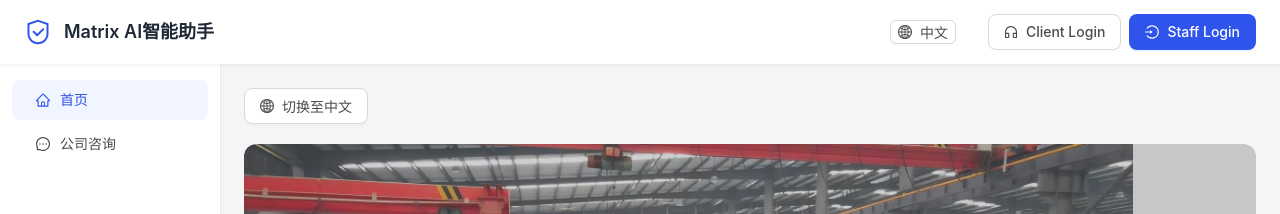
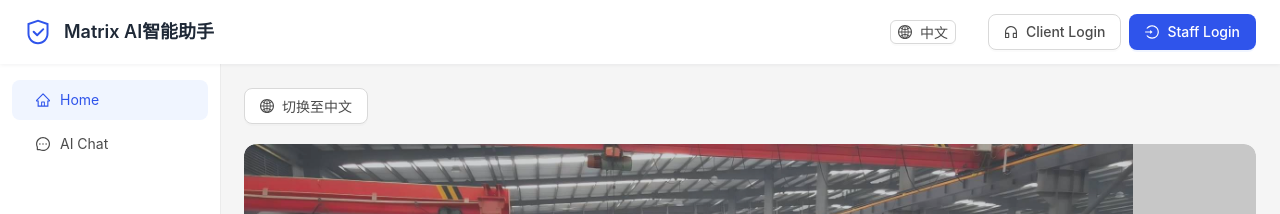
Before and after one commit to amike42w-sys/company-ai, a React (Vite) app: page / in a window 1280 px wide. Shown: the top 214 px of the page. Built offline with nearby package versions, Linux system fonts and the light colour scheme.

Commit message:
fix: 彻底汉化MainLayout所有残留中文，实现导航与菜单全双语

```diff
--- a/src/components/Layout/MainLayout.tsx
+++ b/src/components/Layout/MainLayout.tsx
@@ -39,17 +39,17 @@ const MainLayout: React.FC = () => {
     {
       key: 'profile',
       icon: <UserOutlined />,
-      label: '个人资料',
+      label: t('profile'),
       onClick: () => navigate('/profile'),
     },
     {
-      type: 'divider', // 增加一条分割线，更精致
+      type: 'divider',
     },
     {
       key: 'logout',
       icon: <LogoutOutlined />,
-      label: '退出登录',
-      danger: true, // 退出按钮变成红色警示，细节拉满
+      label: t('logout'),
+      danger: true,
       onClick: handleLogout,
     },
   ]
@@ -60,12 +60,12 @@ const MainLayout: React.FC = () => {
       {
         key: '/',
         icon: <HomeOutlined />,
-        label: '首页',
+        label: t('menu_home'),
       },
       {
         key: '/public-chat',
         icon: <MessageOutlined />,
-        label: '公司咨询',
+        label: t('menu_chat'),
       },
     ]
 
@@ -73,7 +73,7 @@ const MainLayout: React.FC = () => {
       items.push({
         key: '/analysis',
         icon: <ExperimentOutlined />,
-        label: '成分分析',
+        label: t('menu_analysis'),
       })
     }
 
@@ -81,17 +81,17 @@ const MainLayout: React.FC = () => {
       items.push({
         key: 'supplier',
         icon: <BankOutlined />,
-        label: '供应商管理',
+        label: t('menu_supplier'),
         children:[
           {
             key: '/suppliers',
             icon: <BankOutlined />,
-            label: '供应商列表',
+            label: t('menu_supplier_list'),
           },
           {
             key: '/supplier-certificates',
             icon: <SafetyCertificateOutlined />,
-            label: '证书管理',
+            label: t('menu_cert'),
           },
         ],
       })
@@ -101,22 +101,22 @@ const MainLayout: React.FC = () => {
       items.push({
         key: '/customers',
         icon: <CustomerServiceOutlined />,
-        label: '客户管理',
+        label: t('menu_customers'),
       })
       items.push({
         key: '/employees',
         icon: <TeamOutlined />,
-        label: '员工管理',
+        label: t('menu_employees'),
       })
       items.push({
         key: '/quotations',
         icon: <DollarOutlined />,
-        label: '报价管理',
+        label: t('menu_quotations'),
       })
       items.push({
         key: '/chat-monitor',
         icon: <EyeOutlined />,
-        label: '聊天监控',
+        label: t('menu_monitor'),
       })
     }
 
@@ -136,7 +136,7 @@ const MainLayout: React.FC = () => {
           </span>
           {(role === 'internal' || role === 'certificate_admin' || role === 'certificate_viewer') && (
             <Badge
-              count="内部版"
+              count={t('internal_badge')}
               color="#2f54eb"
               className={styles.internalBadge}
               style={{ marginLeft: 4, boxShadow: 'none', scale: '0.8' }}
@@ -161,7 +161,7 @@ const MainLayout: React.FC = () => {
                 className={styles.navBtn}
               >
                 <span className={styles.btnText}>{t('login_client')}</span>
-                <span className={styles.mobileBtnLabel}>客户</span>
+                <span className={styles.mobileBtnLabel}>{t('btn_client_short')}</span>
               </Button>
               <Button
                 type="primary"
@@ -170,7 +170,7 @@ const MainLayout: React.FC = () => {
                 className={styles.navBtn}
               >
                 <span className={styles.btnText}>{t('login_staff')}</span>
-                <span className={styles.mobileBtnLabel}>内部</span>
+                <span className={styles.mobileBtnLabel}>{t('btn_internal_short')}</span>
               </Button>
             </Space>
           )}
--- a/src/i18n.ts
+++ b/src/i18n.ts
@@ -12,6 +12,21 @@ i18n
           "app_name": "公司AI",
           "login_client": "客户登录",
           "login_staff": "内部登录",
+          "btn_client_short": "客户",
+          "btn_internal_short": "内部",
+          "internal_badge": "内部版",
+          "profile": "个人资料",
+          "logout": "退出登录",
+          "menu_home": "首页",
+          "menu_chat": "公司咨询",
+          "menu_analysis": "成分分析",
+          "menu_supplier": "供应商管理",
+          "menu_supplier_list": "供应商列表",
+          "menu_cert": "证书管理",
+          "menu_customers": "客户管理",
+          "menu_employees": "员工管理",
+          "menu_quotations": "报价管理",
+          "menu_monitor": "聊天监控",
           "welcome_prefix": "欢迎来到",
           "ai_consult_title": "智能咨询",
           "ai_consult_desc": "了解公司产品、服务、联系方式等信息",
@@ -31,6 +46,21 @@ i18n
           "app_name": "Matrix AI",
           "login_client": "Client Login",
           "login_staff": "Staff Login",
+          "btn_client_short": "Client",
+          "btn_internal_short": "Staff",
+          "internal_badge": "Staff Ed.",
+          "profile": "Profile",
+          "logout": "Logout",
+          "menu_home": "Home",
+          "menu_chat": "AI Chat",
+          "menu_analysis": "Analysis",
+          "menu_supplier": "Suppliers",
+          "menu_supplier_list": "Supplier List",
+          "menu_cert": "Certificates",
+          "menu_customers": "Customers",
+          "menu_employees": "Employees",
+          "menu_quotations": "Quotations",
+          "menu_monitor": "Monitor",
           "welcome_prefix": "Welcome to",
           "ai_consult_title": "AI Consultation",
           "ai_consult_desc": "Learn about our products, services, and contact info",
--- a/src/services/api.ts
+++ b/src/services/api.ts
@@ -69,11 +69,11 @@ export const api = {
     }
   },
 
-  async saveMessage(sessionId: string, userId: string, role: 'user' | 'assistant', content: string, type?: 'company' | 'analysis', lang?: string) {
+  async saveMessage(sessionId: string, userId: string, role: 'user' | 'assistant', content: string, type?: 'company' | 'analysis') {
     const response = await fetch(`${API_BASE}/messages`, {
       method: 'POST',
       headers: { 'Content-Type': 'application/json' },
-      body: JSON.stringify({ sessionId, userId, role, content, type, lang }),
+      body: JSON.stringify({ sessionId, userId, role, content, type }),
     });
     return response.json();
   },
```
